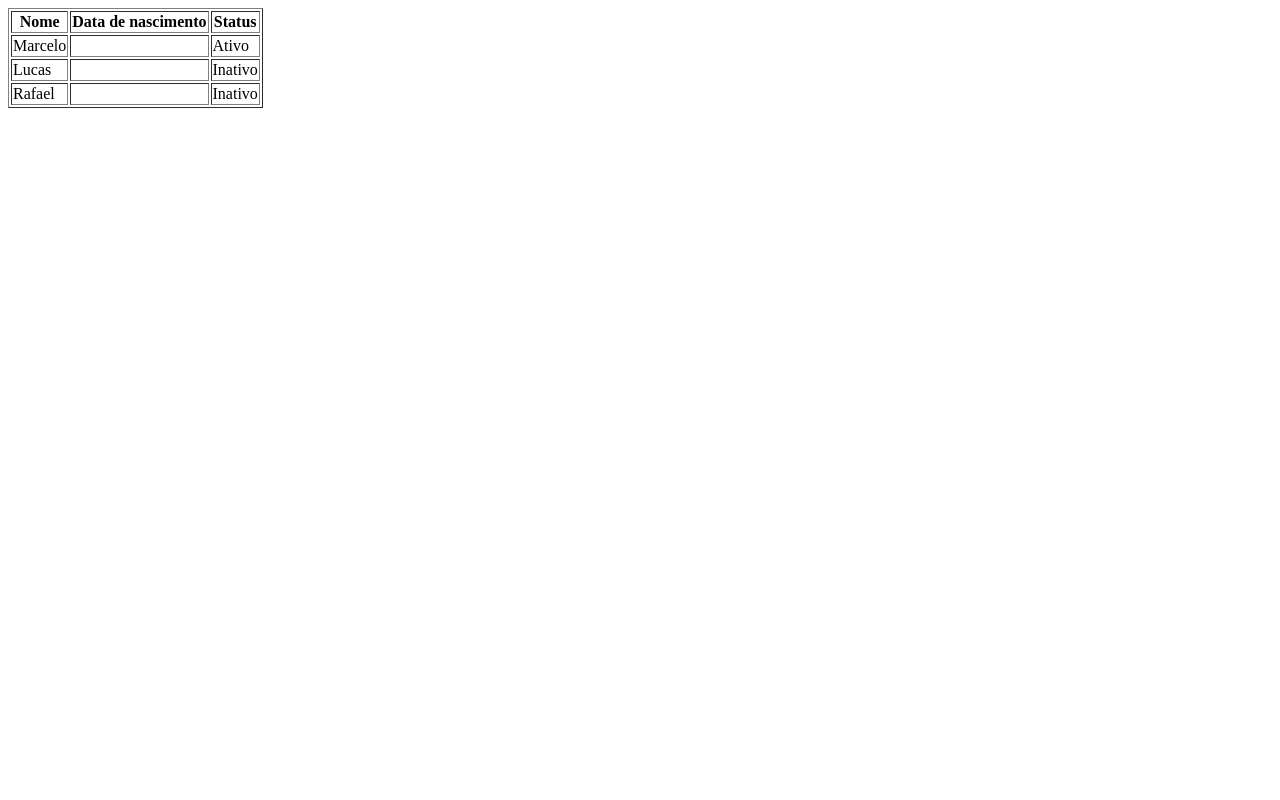
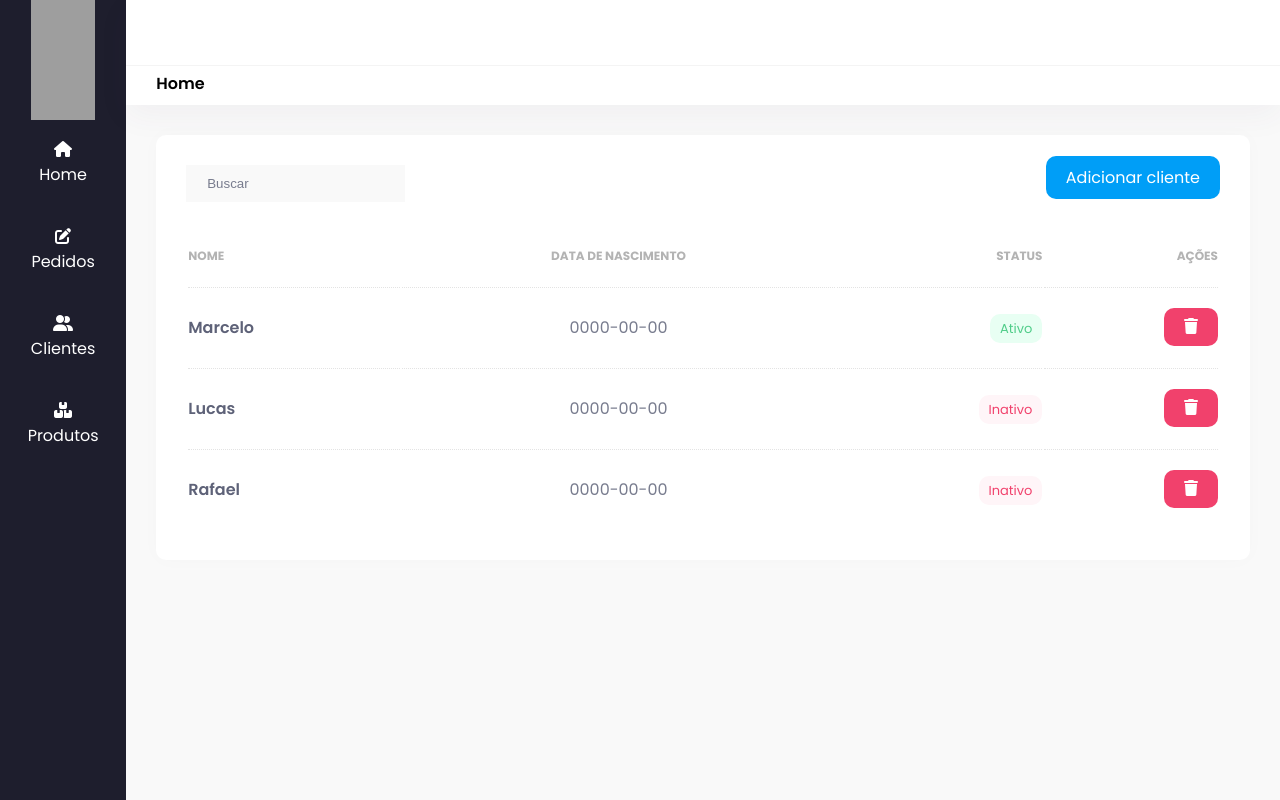
Before and after one commit to mxmotta/devboost_store, a PHP site: page /index.php?page=customer in a window 1280 px wide. Run offline with PHP 8.4, Linux system fonts and the light colour scheme; some libraries are stand-ins or nearby versions; grey boxes are pictures that could not be loaded.

Commit message:
Estruturando e estilizando a aplicação

```diff
--- /dev/null
+++ b/assets/css/style.css
@@ -0,0 +1,189 @@
+body {
+    margin: 0;
+    padding: 0;
+    font-family: 'Poppins', sans-serif;
+    background-color: #F9F9F9;
+}
+
+input {
+    padding: 10px 20px;
+    color: #5E6278;
+    background-color: #F9F9F9;
+    border: 1px solid #F9F9F9;
+}
+input::placeholder {
+    color: #787c8e;
+}
+input:focus {
+    background-color: #F4F4F4;
+    border: 1px solid #F4F4F4;
+    outline: none;
+}
+
+#app {
+    height: 100vh;
+}
+
+#sidebar {
+    width: 140px;
+    flex-direction: column;
+}
+
+#logo-container {
+    height: 120px;
+    justify-content: center;
+}
+#logo-container img {
+    width: 64px;
+}
+
+nav ul#main-menu {
+    list-style: none;
+    padding: 0;
+}
+
+nav ul#main-menu li {
+    height: 87px;
+    text-align: center;
+
+}
+nav ul#main-menu li a {
+    text-decoration: none;
+    color: #fff;
+    display: flex;
+    width: 100%;
+    justify-content: center;
+    flex-direction: column;
+}
+nav ul#main-menu li i {
+    margin: 5px 0;
+}
+
+#topbar {
+    flex-direction: column;
+    height: 105px;
+    background-color: #fff;
+    box-shadow: 0px 10px 30px 0px rgba(82, 63, 105, 0.05);
+}
+
+#user-menu {
+    height: 65px;
+    width: 100%;
+    border-bottom: 1px solid #F4F4F4;;
+}
+
+#title {
+    display: flex;
+    align-items: center;
+    padding: 5px 30px;
+}
+
+#content {
+    padding: 30px;
+}
+
+.card {
+    display: flex;
+    flex-direction: column;
+    background-color: #fff;
+    border-radius: 10px;
+    box-shadow: 0px 0px 20px 0px rgba(76, 87, 125, 0.02);
+}
+
+.card-actions {
+    display: flex;
+    justify-content: space-between;
+    height: 50px;
+    padding: 30px 30px 0 30px;
+}
+.card-content {
+    padding: 10px 30px 30px 30px;
+}
+
+.flex {
+    display: flex;
+}
+.w-full {
+    width: 100%;
+}
+.bg-dark-blue {
+    background-color: #1E1E2D;
+}
+.font-bold{
+    font-weight: 600;
+}
+.text-left {
+    text-align: left;
+}
+.text-right {
+    text-align: right;
+}
+.text-center {
+    text-align: center;
+}
+.btn {
+    padding: 10px 20px;
+    background: none;
+    text-align: center;
+    border-radius: 10px;
+    border: none;
+    font-size: 16px;
+    cursor: pointer;
+    text-decoration: none;
+}
+
+.btn-primary {
+    background-color: #009ef7;
+    color: #fff;
+}
+.btn-primary:hover {
+    background-color: #0095e8;
+}
+.btn-danger {
+    background-color: #f1416c;
+    color: #fff;
+}
+.btn-danger:hover {
+    background-color: #e23661;
+    color: #fff;
+}
+
+.badge {
+    padding: 5px 10px;
+    border-radius: 10px;
+    font-size: small;
+}
+
+.badge-success {
+    background-color: #e8fff3;
+    color: #50cd89;
+}
+
+.badge-danger {
+    background-color: #fff5f8;
+    color: #f1416c;
+}
+
+.table {
+    border: 0;
+    width: 100%;
+}
+
+.table thead {
+    text-transform: uppercase;
+    color: #b3b3b3;
+    font-size: 12px;
+}
+.table thead tr th {
+    padding: 20px 0;
+}
+
+.table tbody tr td {
+    padding: 20px 0;
+    color: #787c8e;
+    border-top: 1px dotted #e3e3e3;
+}
+.table tbody tr td:first-child {
+    color: #5E6278;
+    font-weight: 600;
+}
--- a/customer.php
+++ b/customer.php
@@ -3,24 +3,50 @@
 use App\Model\Customer;
 
 $customers = [
-    new Customer(['name' => "Marcelo", 'status' => true]),
-    new Customer(['name' => "Lucas", 'status' => false]),
-    new Customer(['name' => "Rafael", 'status' => false])
+    new Customer(['name' => "Marcelo", 'birthdate' => '0000-00-00', 'status' => true]),
+    new Customer(['name' => "Lucas", 'birthdate' => '0000-00-00', 'status' => false]),
+    new Customer(['name' => "Rafael", 'birthdate' => '0000-00-00', 'status' => false])
 ];
+?>
 
-echo "<table border=1>";
-echo "<tr>";
-echo "<th>Nome</th>";
-echo "<th>Data de nascimento</th>";
-echo "<th>Status</th>";
-echo "</tr>";
+<div class="card flex w-full">
 
-foreach($customers as $customer) {
-    echo "<tr>";
-    echo "<td>" . $customer->get()['name'] . "</td>";
-    echo "<td>" . $customer->get()['birthdate'] . "</td>";
-    echo "<td>" . ($customer->get()['status'] ? 'Ativo' : 'Inativo') . "</td>";
-    echo "</tr>";
-}
+    <div class="card-actions">
+        <div>
+            <input type="search" name="search" placeholder="Buscar">
+        </div>
+        <div>
+            <a href="#" class="btn btn-primary">Adicionar cliente</a>
+        </div>
+    </div>
 
-echo "</table>";
+    <div class="card-content">
+        <table class="table">
+            <thead>
+                <tr>
+                    <th class="text-left">Nome</th>
+                    <th class="text-center">Data de nascimento</th>
+                    <th class="text-right">Status</th>
+                    <th class="text-right">Ações</th>
+                </tr>
+            </thead>
+            <tbody>
+                <?php foreach ($customers as $customer) : ?>
+                    <tr>
+                        <td class="text-left"><?= $customer->get()['name'] ?></td>
+                        <td class="text-center"><?= $customer->get()['birthdate'] ?></td>
+                        <td class="text-right"><span class="badge <?= ($customer->get()['status'] ? 'badge-success' : 'badge-danger') ?>"><?= ($customer->get()['status'] ? 'Ativo' : 'Inativo') ?></span></td>
+                        <td class="text-right">
+                            <button class="btn btn-danger">
+                                <i class="fa-solid fa-trash"></i>
+                            </button>
+                        </td>
+                    </tr>
+                <?php endforeach; ?>
+            </tbody>
+        </table>
+    </div>
+
+
+
+</div>
--- a/index.php
+++ b/index.php
@@ -1,11 +1,49 @@
+<?php require "vendor/autoload.php"; ?>
+<!DOCTYPE html>
+<html lang="en">
+
+<head>
+    <meta charset="UTF-8">
+    <meta http-equiv="X-UA-Compatible" content="IE=edge">
+    <meta name="viewport" content="width=device-width, initial-scale=1.0">
+    <title>Devboost Store</title>
+
+    <link rel="preconnect" href="https://fonts.googleapis.com">
+    <link rel="preconnect" href="https://fonts.gstatic.com" crossorigin>
+    <link href="https://fonts.googleapis.com/css2?family=Poppins:wght@100;400;500;600;700&display=swap" rel="stylesheet">
+    <link rel="stylesheet" href="assets/css/style.css">
+
+    <script src="https://kit.fontawesome.com/cbdbd58c22.js" crossorigin="anonymous"></script>
+</head>
+
+<body>
+    <div id="app" class="flex">
+        <div id="sidebar" class="flex bg-dark-blue">
+            <div id="logo-container" class="flex w-full">
+                <img src="assets/images/logo.svg" alt="Devboost Store">
+            </div>
+            <nav>
+                <ul id="main-menu">
+                    <li><a href="/devboost_store"><i class="fa-solid fa-house"></i>Home</a></li>
+                    <li><a href="/devboost_store/?page=orders"><i class="fa-solid fa-pen-to-square"></i>Pedidos</a></li>
+                    <li><a href="/devboost_store/?page=customer"><i class="fa-solid fa-user-group"></i>Clientes</a></li>
+                    <li><a href="/devboost_store/?page=product"><i class="fa-solid fa-boxes-stacked"></i>Produtos</a></li>
+                </ul>
+            </nav>
+        </div>
+        <div class="w-full">
+            <div id="topbar" class="flex">
+                <div id="user-menu"></div>
+                <div id="title">
+                    <span class="font-bold">Home</span>
+                </div>
+            </div>
+            <div id="content" class="flex">
                 <?php
-
-require "vendor/autoload.php";
-
-if(isset($_GET['page'])) {
+                if (isset($_GET['page'])) {
                     $page = $_GET['page'];
 
-    switch($page) {
+                    switch ($page) {
                         case 'customer':
                             require 'customer.php';
                             break;
@@ -21,3 +59,10 @@ if(isset($_GET['page'])) {
                             break;
                     }
                 }
+                ?>
+            </div>
+        </div>
+    </div>
+</body>
+
+</html>
```
Also changed, not shown: product.php (+54 -7 lines), assets/images/logo.svg (added). Lines whose indentation alone changed are shown as unchanged.
